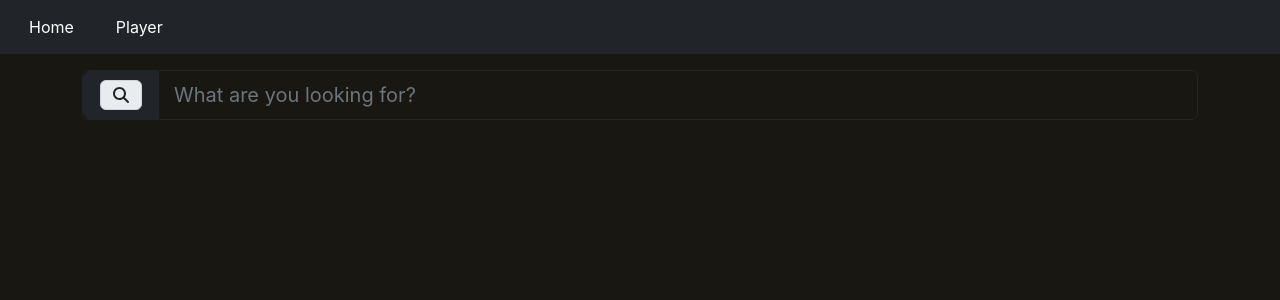
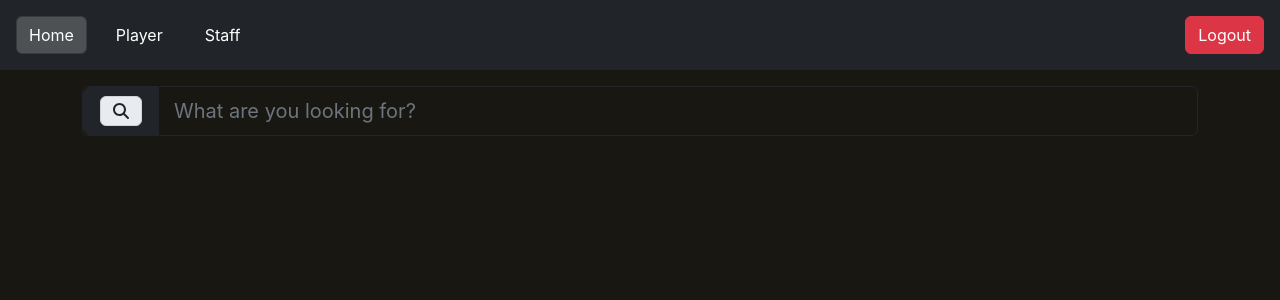
Before and after one commit to arnevandoorslaer/RequestServerView, a React (Create React App) app: page / in a window 1280 px wide. Shown: the top 300 px of the page. Built offline with nearby package versions, Linux system fonts and the light colour scheme; no server answers; the database is empty; sample sign-in values are in the browser's storage.

Commit message:
feat: started on login

```diff
--- a/public/index.html
+++ b/public/index.html
@@ -2,7 +2,7 @@
 <html lang="en">
   <head>
     <meta charset="utf-8" />
-    <meta name="viewport" content="width=device-width, initial-scale=1" />
+    <meta name="viewport" content="width=device-width, initial-scale=1; maximum-scale=1; user-scalable=0" />
     <meta name="theme-color" content="#000000" />
     <meta
       name="description"
--- a/src/App.tsx
+++ b/src/App.tsx
@@ -4,8 +4,12 @@ import NavBar from './components/NavBar';
 import Home from './pages/home';
 import Player from './pages/player';
 import Staff from './pages/staff';
+import Login from './pages/login';
+import { useUser } from './hooks/useUser';
 
 function App() {
+  const { user, authorized } = useUser();
+
   return (
     <HashRouter>
       <NavBar></NavBar>
@@ -14,7 +18,8 @@ function App() {
           <Route index element={<Home />} />
           <Route path='*' element={<Home />} />
           <Route path='player' element={<Player />} />
-          <Route path='staff' element={<Staff />} />
+          {authorized && <Route path='staff' element={<Staff />} />}
+          {!user && <Route path='login' element={<Login />} />}
         </Route>
       </Routes>
     </HashRouter>
--- a/src/components/NavBar.tsx
+++ b/src/components/NavBar.tsx
@@ -1,8 +1,9 @@
 import { NavLink } from 'react-router-dom';
+import { useUser } from '../hooks/useUser';
 
 const links = [
   {
-    to: 'home',
+    to: '',
     label: 'Home',
   },
   {
@@ -12,6 +13,8 @@ const links = [
 ];
 
 const NavBar = () => {
+  const { user, logOut, authorized } = useUser();
+
   return (
     <header>
       <nav className='navbar bg-dark d-flex p-2'>
@@ -19,14 +22,37 @@ const NavBar = () => {
           {links &&
             links.map((link) => (
               <NavLink
-                className='btn btn-dark mx-2 text-decoration-none text-white'
+                className='btn btn-dark m-2 text-white'
                 to={link.to}
                 key={link.to}
               >
                 {link.label}
               </NavLink>
             ))}
+          {authorized && (
+            <NavLink
+              className='btn btn-dark m-2 text-white'
+              to='staff'
+              key='staff'
+            >
+              Staff
+            </NavLink>
+          )}
         </div>
+        {user && (
+          <button className='btn btn-danger m-2' onClick={logOut}>
+            Logout
+          </button>
+        )}
+        {!user && (
+          <NavLink
+            className='btn btn-dark m-2 text-white'
+            to='login'
+            key='login'
+          >
+            Login
+          </NavLink>
+        )}
       </nav>
     </header>
   );
--- a/src/firebase/config.ts
+++ b/src/firebase/config.ts
@@ -2,7 +2,7 @@ import firebase from 'firebase/compat/app';
 import 'firebase/compat/auth';
 import 'firebase/compat/firestore';
 
-firebase.initializeApp({
+const app = firebase.initializeApp({
   apiKey: 'AIzaSyDB6qqS74epkqLD6unepTq1mCygYG1aPA4',
   authDomain: 'songrequest-246613.firebaseapp.com',
   databaseURL: 'https://songrequest-246613.firebaseio.com',
@@ -13,8 +13,9 @@ firebase.initializeApp({
   measurementId: 'G-100748LHW0',
 });
 
+const auth = app.auth();
 const songFirestore = firebase.firestore();
 
 const timestamp = firebase.firestore.FieldValue.serverTimestamp;
 
-export { songFirestore, timestamp };
+export { songFirestore, timestamp, auth };
--- a/src/hooks/useFirestore.ts
+++ b/src/hooks/useFirestore.ts
@@ -6,7 +6,7 @@ const useSongFirestore = (collection) => {
   const [docs, setDocs] = useState<Song[] | undefined>();
 
   useEffect(() => {
-    const ubsub = songFirestore
+    const unsub = songFirestore
       .collection(collection)
       .orderBy('added')
       .onSnapshot((snap) => {
@@ -17,7 +17,7 @@ const useSongFirestore = (collection) => {
         setDocs(documents);
       });
 
-    return () => ubsub();
+    return () => unsub();
   }, [collection]);
 
   return { docs };
@@ -26,7 +26,7 @@ const useControlFirestore = (collection) => {
   const [docs, setDocs] = useState<any[] | undefined>();
 
   useEffect(() => {
-    const ubsub = songFirestore.collection(collection).onSnapshot((snap) => {
+    const unsub = songFirestore.collection(collection).onSnapshot((snap) => {
       let documents: Song[] = [];
       snap.forEach((doc) => {
         documents.push({ ...doc.data(), id: doc.id } as any);
@@ -34,7 +34,7 @@ const useControlFirestore = (collection) => {
       setDocs(documents);
     });
 
-    return () => ubsub();
+    return () => unsub();
   }, [collection]);
 
   return { docs };
--- /dev/null
+++ b/src/hooks/useUser.ts
@@ -0,0 +1,52 @@
+import { useEffect, useState } from 'react';
+import { auth } from '../firebase/config';
+import {
+  User,
+  createUserWithEmailAndPassword,
+  onAuthStateChanged,
+  signInWithEmailAndPassword,
+  signOut,
+} from 'firebase/auth';
+
+const useUser = () => {
+  const [user, setUser] = useState<User>();
+  const [error, setError] = useState<string>();
+
+  const signUp = (username: string, password: string) => {
+    if (username && password) {
+      createUserWithEmailAndPassword(auth, username, password).catch((e) => {
+        setError(e.message);
+      });
+    }
+  };
+
+  const logIn = (username: string, password: string) => {
+    if (username && password) {
+      signInWithEmailAndPassword(auth, username, password).catch((e) => {
+        setError(e.message);
+      });
+    }
+  };
+
+  const logOut = () => {
+    signOut(auth).catch((e) => {
+      setError(e.message);
+    });
+  };
+
+  const authorized = !!user;
+
+  useEffect(() => {
+    onAuthStateChanged(auth, (user) => {
+      if (user) {
+        setUser(user);
+      } else {
+        setUser(undefined);
+      }
+    });
+  }, []);
+
+  return { user, error, authorized, logIn, logOut, signUp };
+};
+
+export { useUser };
--- /dev/null
+++ b/src/pages/login.tsx
@@ -0,0 +1,41 @@
+import { useEffect, useState } from 'react';
+import { useUser } from '../hooks/useUser';
+
+export default function Login() {
+  const { user, logIn, error } = useUser();
+  const [username, setUsername] = useState<string>();
+  const [password, setPassword] = useState<string>();
+
+  useEffect(() => {
+    console.log(error);
+  }, [error]);
+
+  return (
+    <main className='container text-center'>
+      <form className='form m-5'>
+        <label className='form-label text-white'>E-mail</label>
+        <input
+          className='form-control'
+          type='text'
+          onChange={(e) => setUsername(e.target.value)}
+        ></input>
+        <label className='form-label text-white mt-5'>Password</label>
+        <input
+          className='form-control'
+          type='password'
+          onChange={(e) => setPassword(e.target.value)}
+        ></input>
+        {!user && (
+          <button
+            className='btn btn-dark m-1 mt-5'
+            onClick={() => {
+              if (username && password) logIn(username, password);
+            }}
+          >
+            Login
+          </button>
+        )}
+      </form>
+    </main>
+  );
+}
--- a/src/pages/staff.tsx
+++ b/src/pages/staff.tsx
@@ -38,8 +38,8 @@ export default function Staff() {
   };
 
   return (
-    <main className='container text-center'>
-      <div className='d-inline-block pt-4 pb-4 mt-5 mb-5'>
+    <main className='d-flex justify-content-center'>
+      <div className='mt-5 col-6 col-md-4'>
         <label className='text-light form-label w-100'>Volume {volume}%</label>
         <input
           className='w-100 form-range mb-5'
```
